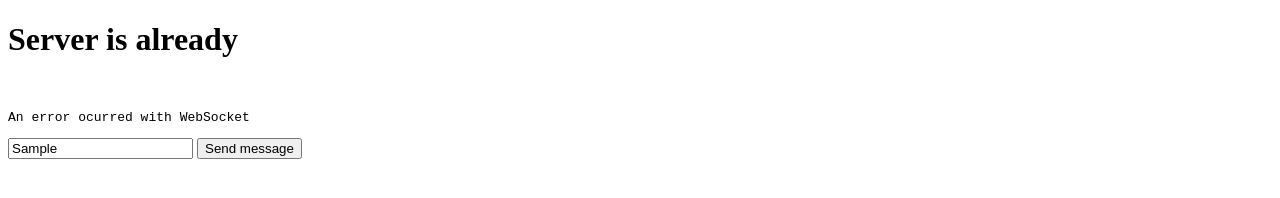
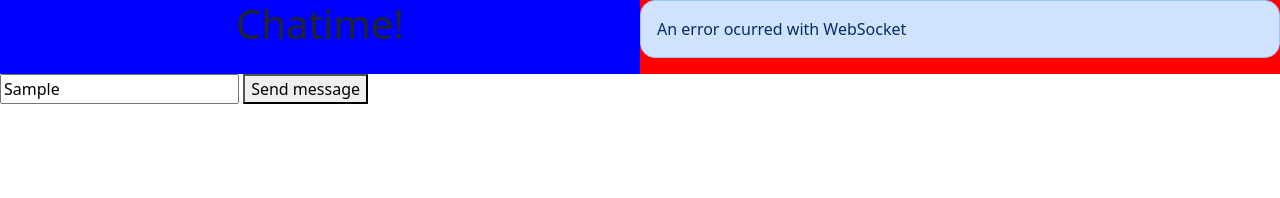
Before and after one commit to lordchief21/real_time_chat_Vanilla, a website: page public /index.html in a window 1280 px wide. Both pictures are taken after typing "Sample" into the empty fields and a click on the button "Send message". Drawn offline with nearby package versions, Linux system fonts and the light colour scheme.

Commit message:
Modeling UI chat

```diff
--- a/index.js
+++ b/index.js
@@ -8,7 +8,7 @@ const app = express();
 const server = http.createServer(app)
 
 // Declare and initialize the WebSocket instance
-const wss = new WebSocket.Server({server});
+const wss = new WebSocket.Server({server,concurrencyLimit: 10});
 
 wss.on("connection",(ws)=>{
 
--- a/public /index.html
+++ b/public /index.html
@@ -3,26 +3,47 @@
 <head>
     <meta charset="UTF-8">
     <meta name="viewport" content="width=device-width, initial-scale=1.0">
+    <link href="https://cdn.jsdelivr.net/npm/bootstrap@5.3.2/dist/css/bootstrap.min.css" rel="stylesheet" integrity="sha384-T3c6CoIi6uLrA9TneNEoa7RxnatzjcDSCmG1MXxSR1GAsXEV/Dwwykc2MPK8M2HN" crossorigin="anonymous">
+    <link rel="stylesheet" href="styles.css">
     <title>Real Time Chat</title>
 </head>
 <body>
-    <h1>Server is already</h1>
-    <pre id="message" ></pre>
+    <div class = "grid-chat">
+        <div class="first-column">
+            <h1>Chatime!</h1>
+        </div>
+        <div class="second-column" id = "chat-frame">
+
+        </div>
+
+    </div>
+
+
+
     <input type="text" id="messageContainer"/>
     <button id="sendmsj" title="Send">Send message</button>
+
+
     <script>
         (
             function ()  {
 
                 let sendButton = document.querySelector("#sendmsj");
-                let messages = document.querySelector("#message");
+                let messages = document.querySelector("#chat-frame");
                 const messageBox = document.querySelector("#messageContainer");
 
 
                 let ws;
 
                 const showMessage = (msj) => {
-                    messages.textContent += ` \n\n${msj}`;
+                    const para = document.createElement("p")
+                    const node = document.createTextNode(`\n${msj}`)
+                    para.appendChild(node)
+                    document.getElementById("chat-frame")
+                    document.querySelector("#chat-frame").appendChild(para)
+                    para.className = "alert alert-primary"
+                    para.style.borderRadius = "15px"
+                    // para.textContent += `\n${msj}`;
                     messages.scrollTop = messages.scrollHeight;
                     messages.value = "";
                 }
--- /dev/null
+++ b/public /styles.css
@@ -0,0 +1,21 @@
+h1 {
+    text-align: center;
+}
+
+.grid-chat {
+    display: grid;
+    grid-template-columns: 1fr 1fr;
+    grid-template-rows: 1fr;
+    gap: 0px 0px;
+    grid-template-areas: "first-column second-column";
+}
+
+.first-column {
+    grid-area: first-column;
+    background-color: blue;
+}
+
+.second-column {
+    grid-area: second-column;
+    background-color: red;
+}
```
